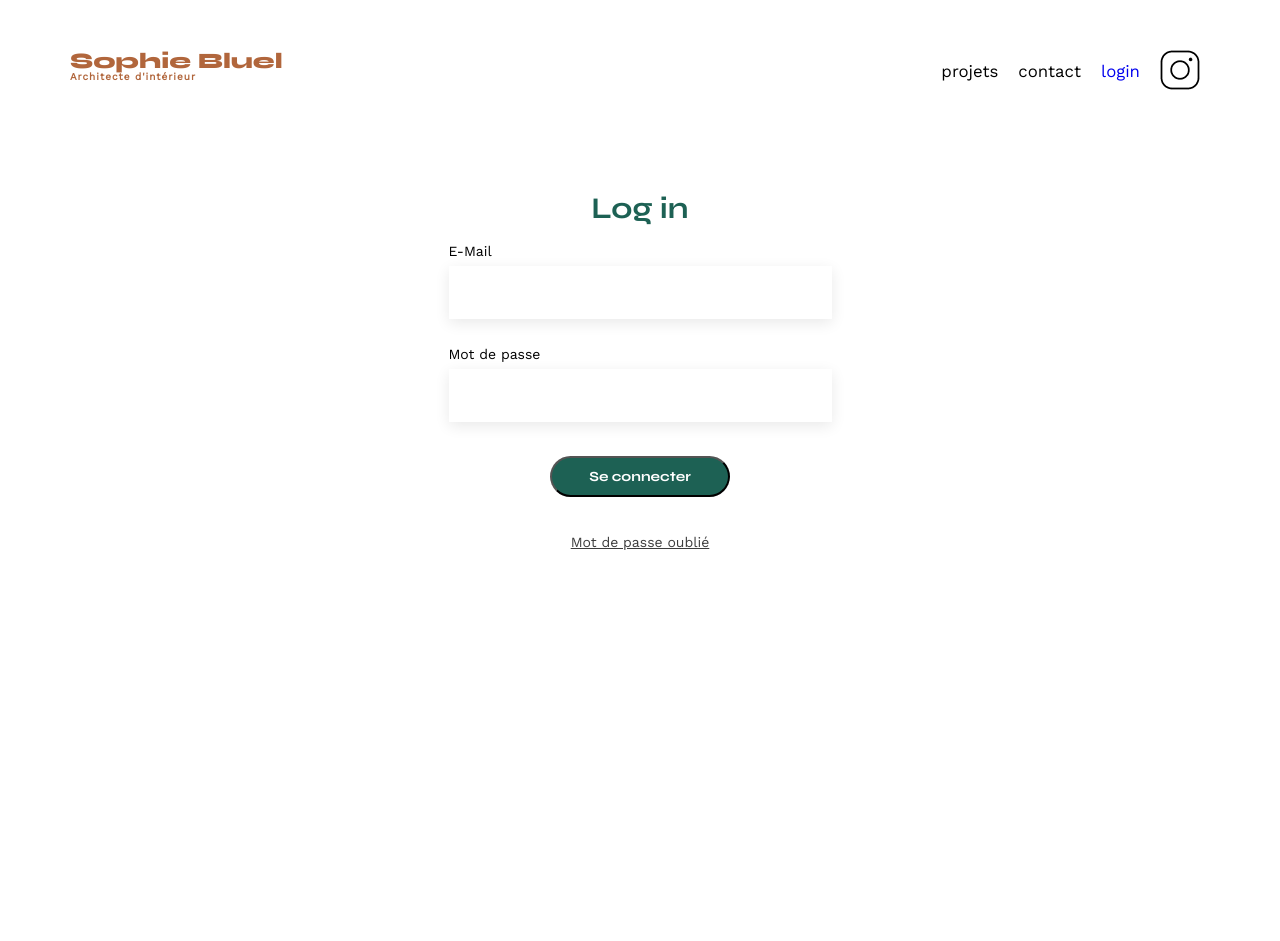
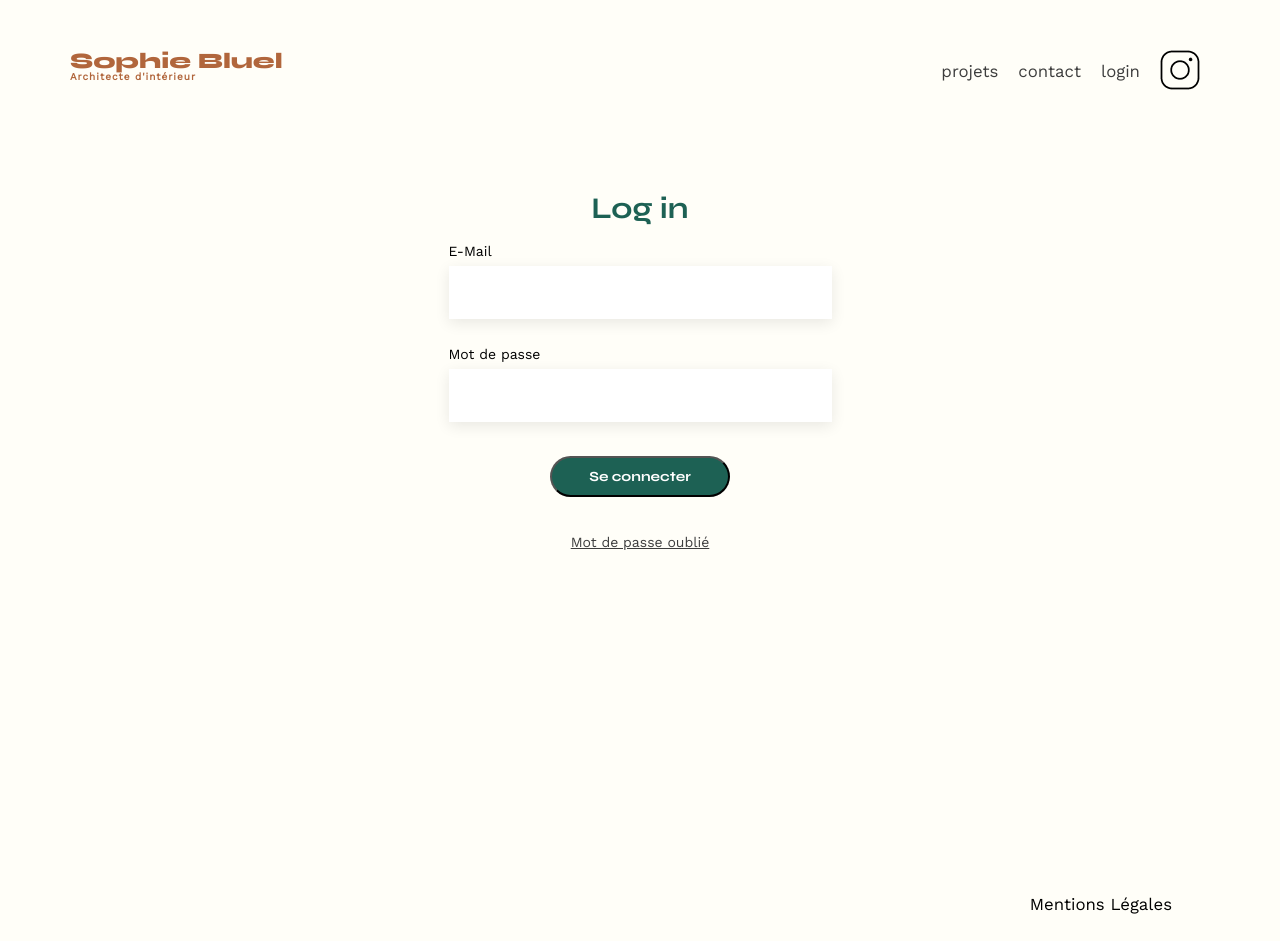
Before and after one commit to Aelbus/P6, a plain HTML site: page FrontEnd/login.html in a window 1280 px wide. Before the commit the page ends 800 px from the top, so only its background shows below. Drawn offline with nearby package versions, Linux system fonts and the light colour scheme.

Commit message:
correctif html/css

```diff
--- a/FrontEnd/assets/style.css
+++ b/FrontEnd/assets/style.css
@@ -48,10 +48,11 @@ table {
 }
 /** end reset css**/
 body {
-	max-width: 1140px;
+	width: 1140px;
 	margin:auto;
 	font-family: 'Work Sans' ;
 	font-size: 14px;
+	background: #FFFEF8;
 }
 header {
 	display: flex;
@@ -75,10 +76,9 @@ h1 > span {
 	font-family: 'Work Sans';
 	font-size:10px;
 	letter-spacing: 0.1em;
-;
 }
 
-h2{
+h2 {
 	font-family: 'Syne';
 	font-weight: 700;
 	font-size: 30px;
@@ -126,7 +126,16 @@ li:hover {
 	margin-bottom: 1em;
 }
 a {
+	color: #3D3D3D;
 	text-decoration: none;
+}
+a:hover {
+	color: #B1663C;
+}
+footer {
+	display: flex;
+	align-items: center;
+	justify-content: flex-end;
 }
 /** BTN FILTRE **/
 
@@ -224,6 +233,7 @@ footer nav ul {
 
 .user-login-container {
 	margin-top: 100px;
+	height: 625px;
 }
 .login-form {
 	display: flex;
@@ -236,7 +246,7 @@ footer nav ul {
 	flex-direction: column;
 	justify-content: flex-start;
 }
-.input-form-title {
+.input-form label {
 	margin-top: 20px;
 	font-family: 'Work Sans';
 	font-weight: 500;
@@ -289,3 +299,5 @@ footer nav ul {
 	text-decoration-line: underline;
 	color: #3D3D3D;
 }
+
+/** -- **/
--- a/FrontEnd/login.html
+++ b/FrontEnd/login.html
@@ -11,7 +11,7 @@
     <link rel="stylesheet" href="./assets/style.css">
     <title>Login</title>
 </head>
-<body>
+<body >
 
     <header>
         <a href="index.html">
@@ -19,8 +19,8 @@
         </a>
         <nav>
             <ul>
-                <li>projets</li>
-                <li>contact</li>
+                <li><a href="#">projets</a></li>
+				<li><a href="#">contact</a></li>
                 <li><a href="./login.html" id="login">login</a></li>
                 <li><img src="./assets/icons/instagram.png" alt="Instagram"></li>
             </ul>
@@ -34,10 +34,10 @@
                 <h2>Log in</h2>
                 <form class="input-form">
 
-                    <p class="input-form-title">E-Mail</p>
+                    <label for="email">E-Mail</label>
                     <input type="email" name="email" id="email">
 
-                    <p class="input-form-title">Mot de passe</p>
+                    <label for="password">Mot de passe</label>
                     <input type="password" name="pass" id="password">
 
                     <div class="btn-login-container">
@@ -52,5 +52,13 @@
 
     </main>
 
+    <footer>
+		<nav>
+			<ul>
+				<li>Mentions Légales</li>
+			</ul>
+		</nav>
+	</footer>
+
 </body>
 </html>
```
Also changed, not shown: FrontEnd/index.html (+5 -3 lines).
